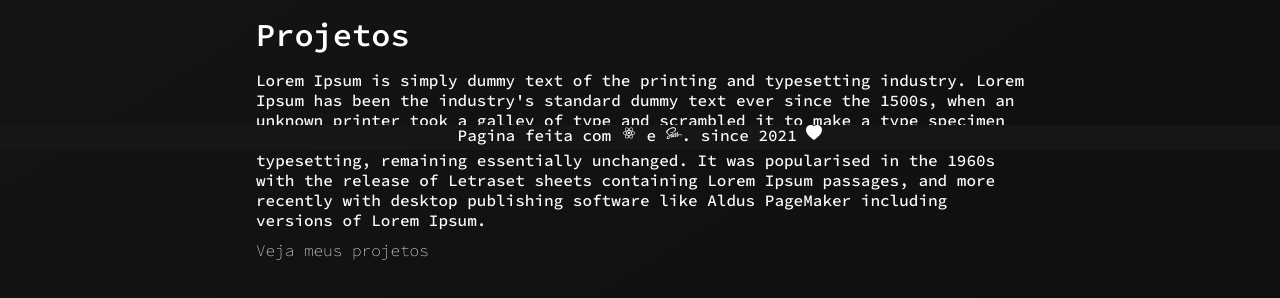
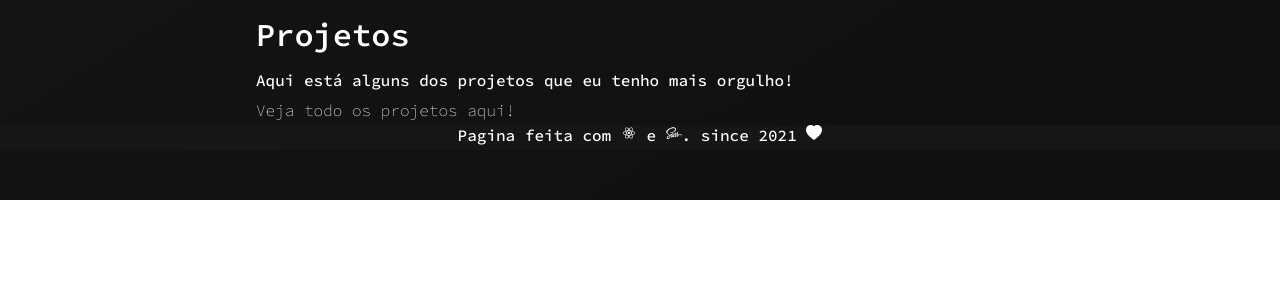
Before and after one commit to juliofilizzola/juliofilizzola-portfolio, a React (Create React App) app: page / in a window 1280 px wide. Shown: the part 650-948 px from the top of the page. After the commit the page ends 850 px from the top, so only its background shows below. Built offline with nearby package versions, Linux system fonts and the light colour scheme.

Commit message:
editando texto do Projectt Review

```diff
--- a/src/components/ProjectReview.jsx
+++ b/src/components/ProjectReview.jsx
@@ -5,8 +5,8 @@ function ProjectReview() {
   return (
     <div className="projectReview">
       <h1>Projetos</h1>
-      <p>Lorem Ipsum is simply dummy text of the printing and typesetting industry. Lorem Ipsum has been the industry's standard dummy text ever since the 1500s, when an unknown printer took a galley of type and scrambled it to make a type specimen book. It has survived not only five centuries, but also the leap into electronic typesetting, remaining essentially unchanged. It was popularised in the 1960s with the release of Letraset sheets containing Lorem Ipsum passages, and more recently with desktop publishing software like Aldus PageMaker including versions of Lorem Ipsum.
-        <Link to="/projects">Veja meus projetos</Link>
+      <p>Aqui está alguns dos projetos que eu tenho mais orgulho!
+        <Link to="/projects">Veja todo os projetos aqui!</Link>
       </p>
     </div>
   );
```
